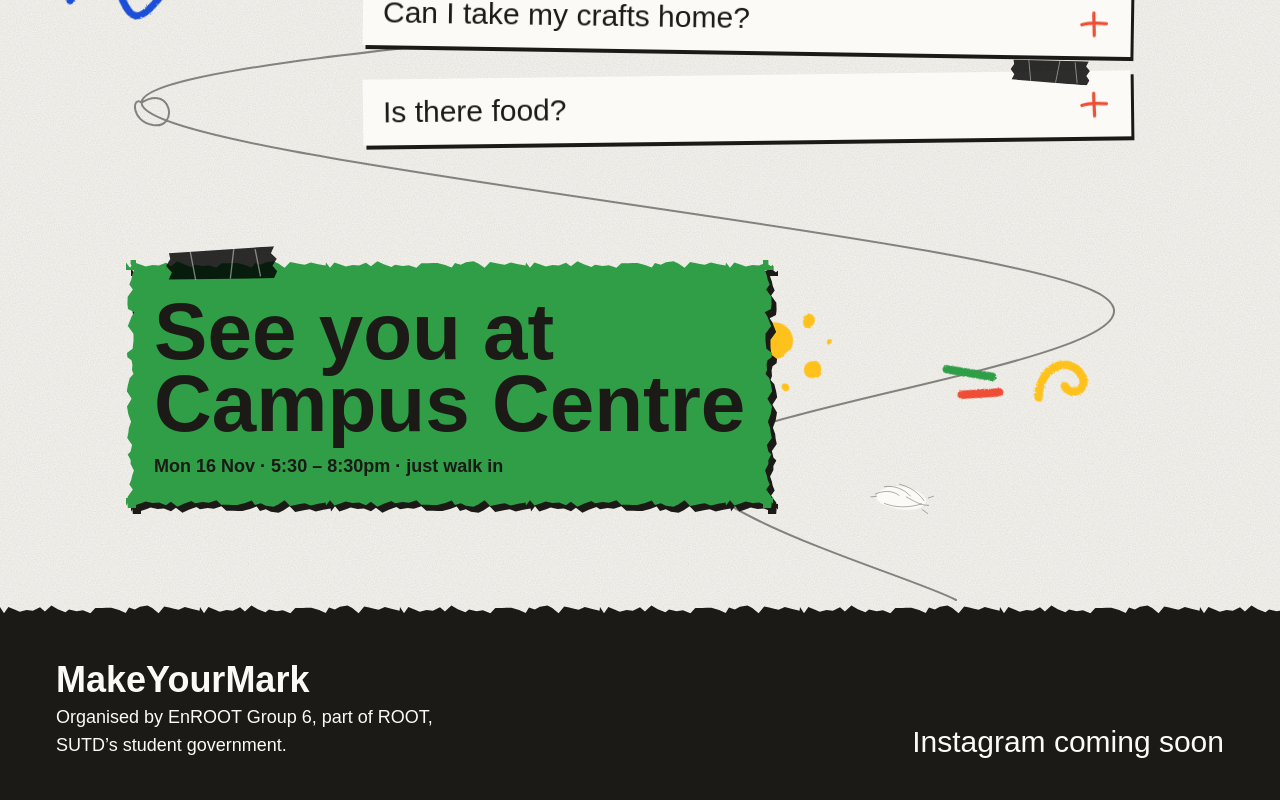
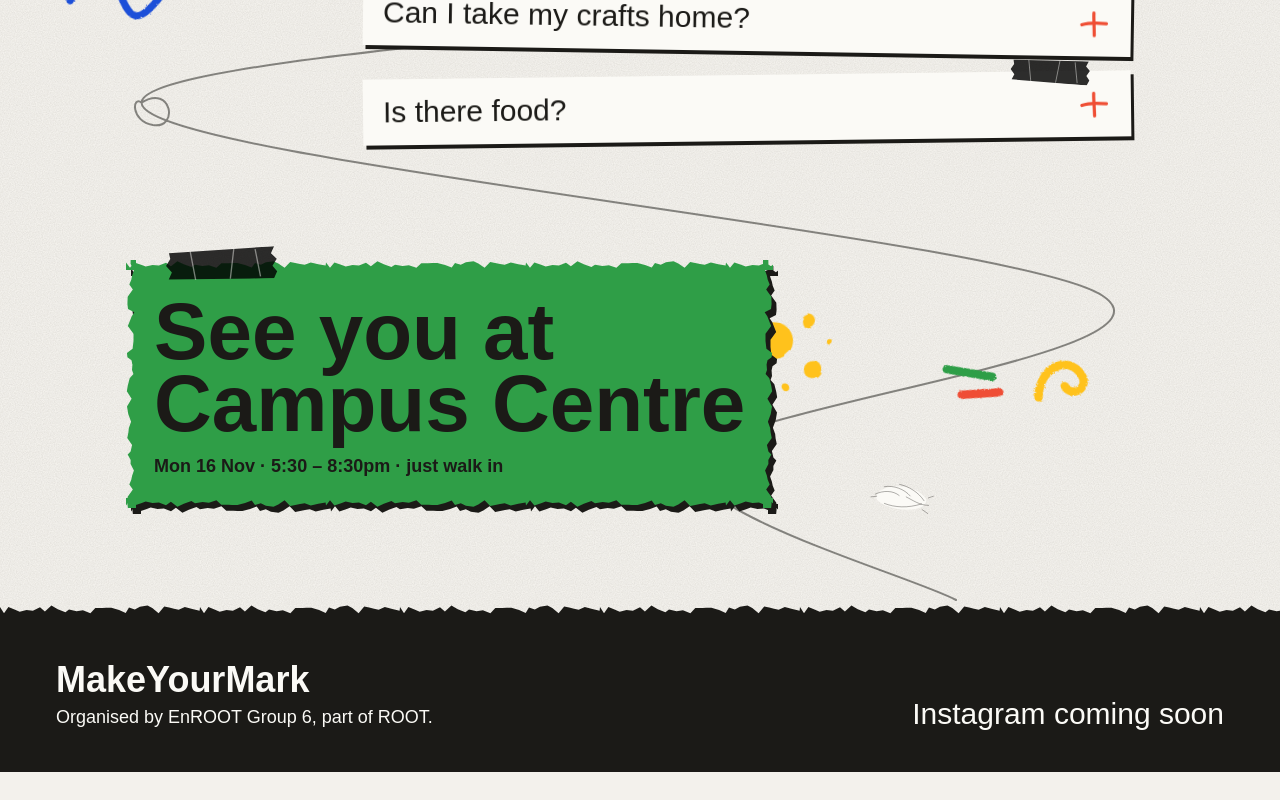
Before and after one commit to Kcjas/MakeYOURMark_website, a Next.js app: page / in a window 1280 px wide. Shown: the part 2757-3557 px from the top of the page. After the commit the page ends 3529 px from the top, so only its background shows below. Built offline with nearby package versions, Linux system fonts and the light colour scheme; a web font is replaced by a local one.

Commit message:
Footer: just "part of ROOT"

```diff
--- a/components/sections/footer.tsx
+++ b/components/sections/footer.tsx
@@ -7,7 +7,7 @@ export function Footer() {
         <div>
           <p className="font-display text-4xl font-black">MakeYourMark</p>
           <p className="mt-1 max-w-[42ch]">
-            Organised by EnROOT Group 6, part of ROOT, SUTD&rsquo;s student government.
+            Organised by EnROOT Group 6, part of ROOT.
           </p>
         </div>
         {INSTAGRAM_URL === INSTAGRAM_PLACEHOLDER ? (
```
